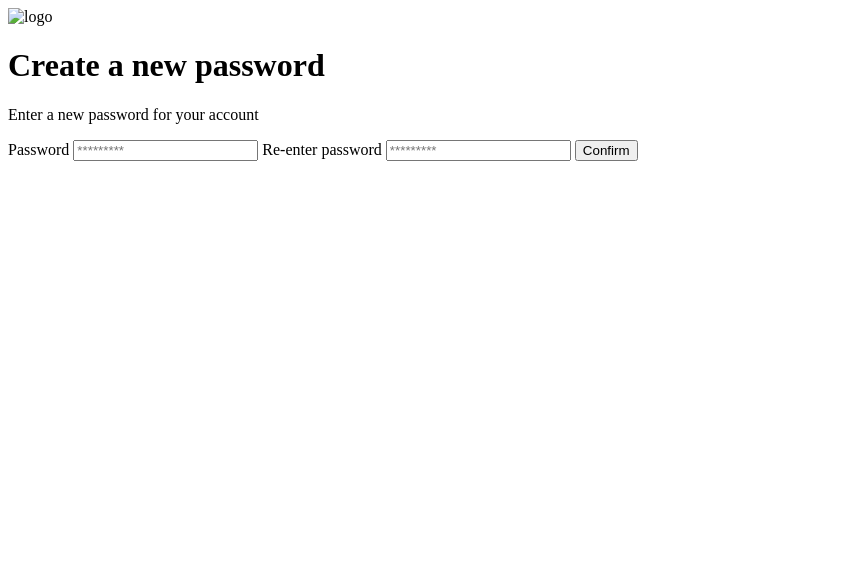
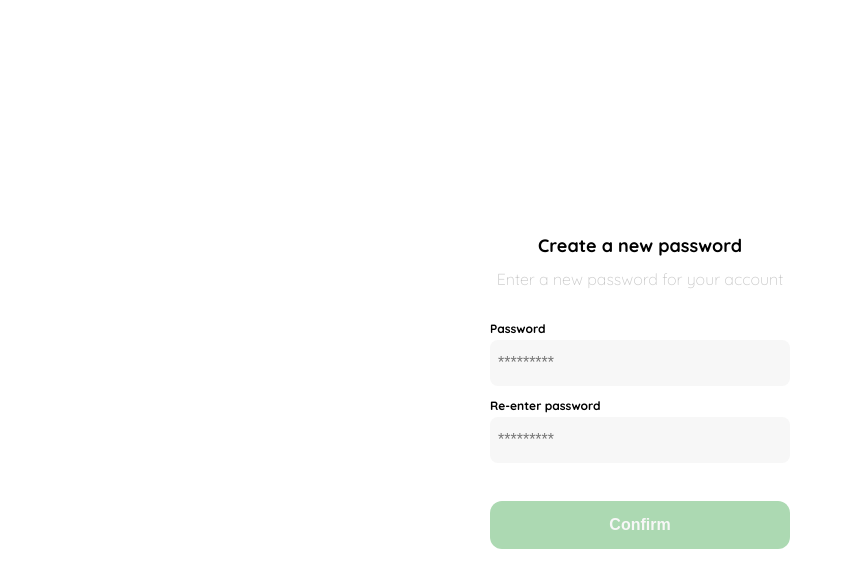
Before and after one commit to irving-mx/practico-frontend-developer, a plain HTML site: page clase1.html in a window 1280 px wide. Shown: the whole page, without its empty margins (0-845 px from the left). Drawn offline with Linux system fonts and the light colour scheme.

Commit message:
modificamos el archivo clase1 en donde agregamos el css a la interfaz de crear una nueva contraseña

```diff
--- a/clase1.html
+++ b/clase1.html
@@ -1,15 +1,103 @@
 <!DOCTYPE html>
-<html>
+<html lang="es">
     <head>
         <meta charset="UTF-8">
         <meta name="viewport" content="width=device-width, initial-scale=1.0">
+        <link rel="preconnect" href="https://fonts.googleapis.com">
+        <link rel="preconnect" href="https://fonts.gstatic.com" crossorigin>
+        <link href="https://fonts.googleapis.com/css2?family=Quicksand:wght@300..700&display=swap" rel="stylesheet">
+
         <title>Clase 1</title>
-        <style></style>
+        <style>
+            :root {
+                --white:#FFFFFF;
+                --black:#000000;
+                --dark:#232830;
+                --very-light-pink:#C7C7C7;
+                --text-input-field:#F7F7F7;
+                --hospital-green:#ACD9B2;
+                --sm:12px;
+                --md:16px;
+                --lg:18px;
+            }
+            body{
+                margin:0;
+                font-family: "Quicksand", sans-serif;
+            }
+            .login{
+                width:100%;
+                height:100vh;
+                display: grid;
+                place-items: center;
+            }
+            .form-container{
+                display: grid;
+                grid-template-rows: auto 1fr auto;
+                width:300px;
+            }
+            .logo{
+                width:150px;
+                margin-bottom:48px;
+                justify-self: center;
+                display: none;
+            }
+            .title{
+                font-size:var(--lg);
+                margin-bottom: 12px;
+                text-align:center;
+            }
+            .subtitle{
+                color: var(--very-light-pink);
+                font-size: var(--md);
+                font-weight: 300;
+                text-align:center;
+                margin-top: 0;
+                margin-bottom: 32px;
+            }
+            .form{
+                display:flex;
+                flex-direction: column;
+            }
+            .label{
+                font-size:var(--sm);
+                font-weight: bold;
+                margin-bottom: 4px;
+            }
+            .input{
+                background-color: var(--text-input-field);
+                border: none;
+                border-radius:8px;
+                height:30px;
+                font-size: var(--md);
+                padding:8px ;
+                margin-bottom: 12px
+            }
+            .primary-button{
+                background-color:var(--hospital-green);
+                color: var(--text-input-field);
+                border:none;
+                height:48px;
+                border-radius:12px;
+                width:100%;
+                cursor:pointer;
+                font-size: var(--md);
+                font-weight: bold;
+            }
+            .login-button{
+                margin-top: 26px;
+                margin-bottom: 30px;
+            }
+            @media(max-width:400px){
+                .logo{
+                    display: block;
+                }
+            }
+        </style>
     </head>
     <body>
         <div class="login">
             <div class="form-container">
-                <img class="logo" src="" alt="logo">
+                <img class="logo" src="./logos/logo_yard_sale.svg" alt="logo">
 
                 <h1 class="title">Create a new password</h1>
                 <p class="subtitle">Enter a new password for your account</p>
```
